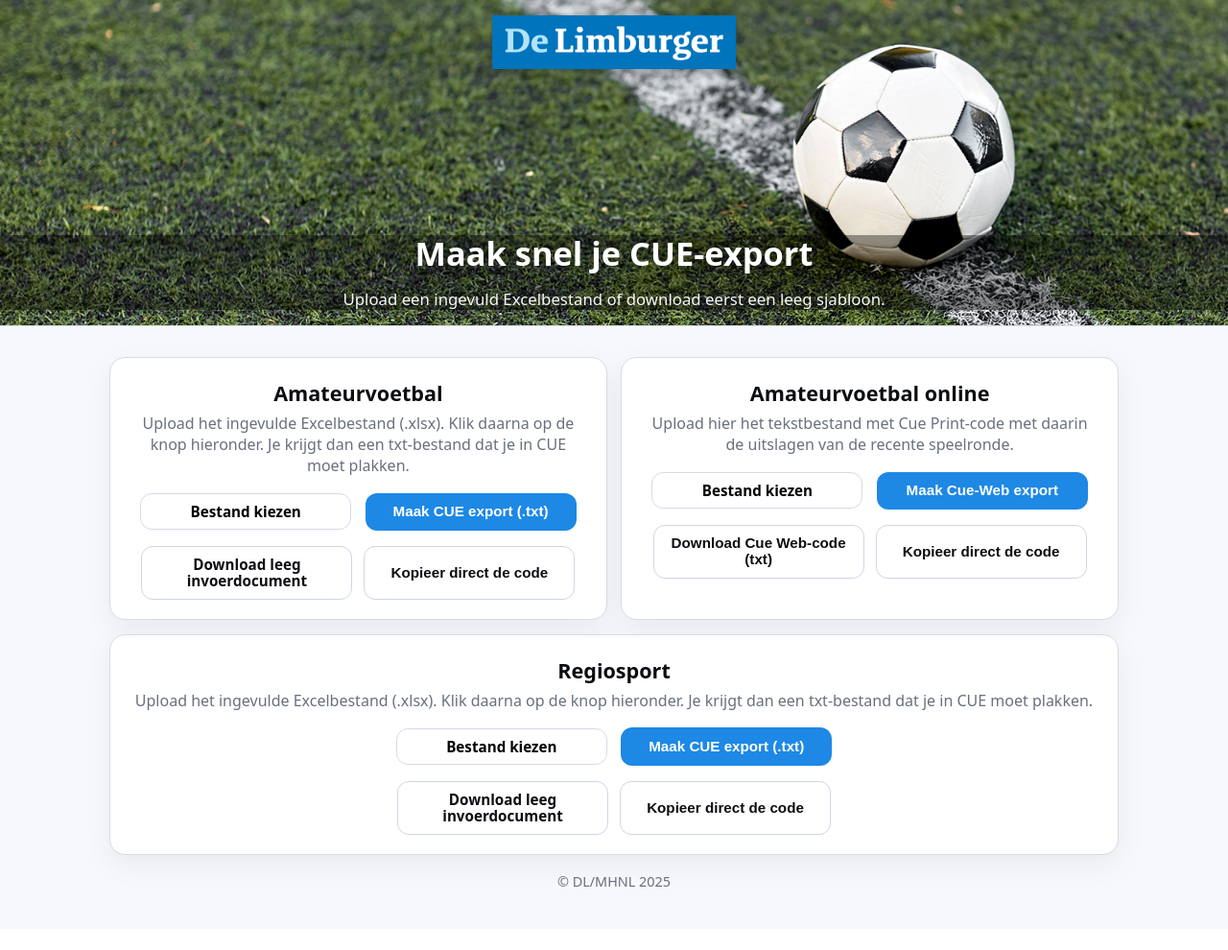
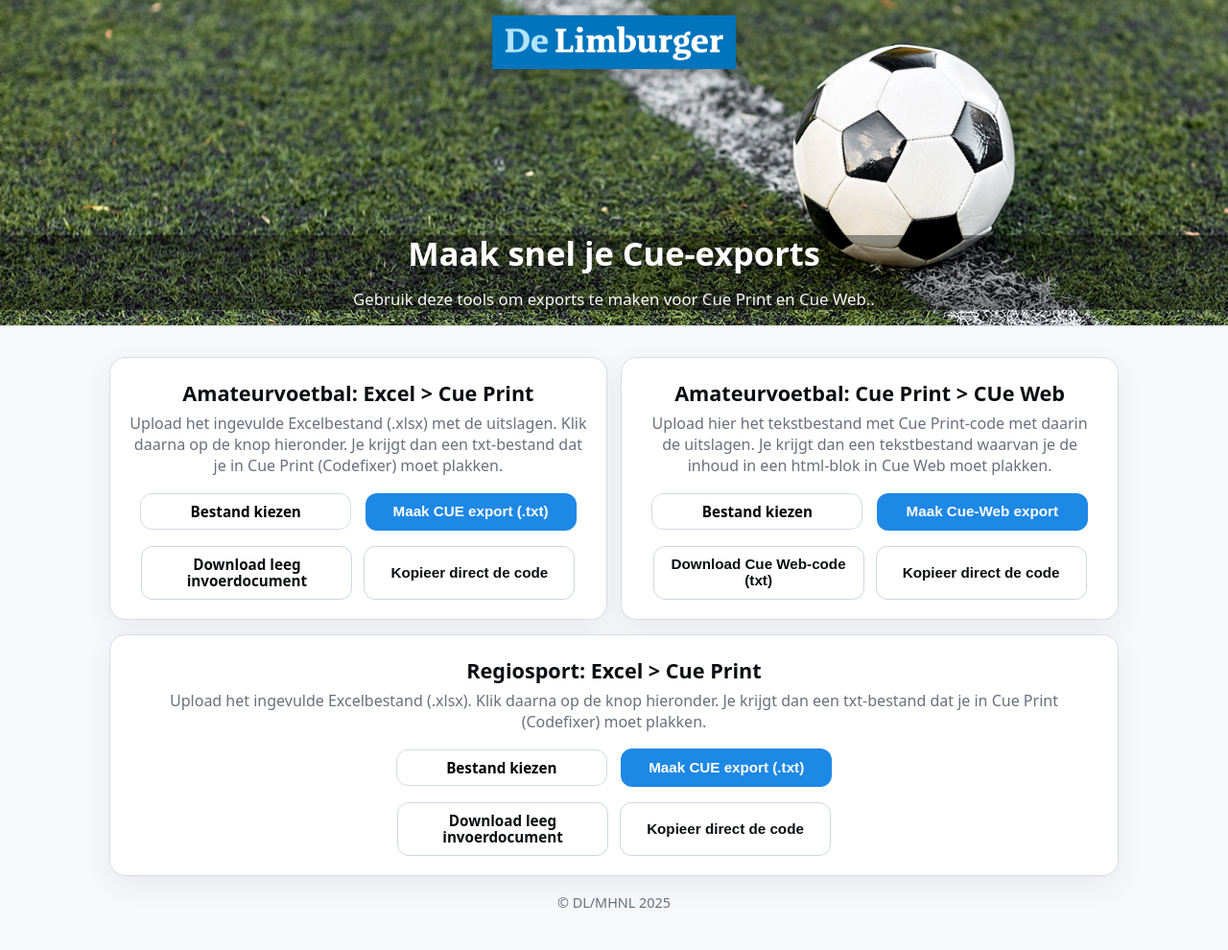
Before and after one commit to torstenfaruhn/test-tool, a Flask app: page / in a window 1280 px wide. Shown: the whole page at 96% size. Before the commit the page ends 924 px from the top, so only its background shows below. Run offline with Flask 3, Linux system fonts and the light colour scheme.

Commit message:
Update text for Cue export sections in HTML

```diff
--- a/templates/index.html
+++ b/templates/index.html
@@ -12,8 +12,8 @@
       <img src="/static/img/hero.jpg" alt="" class="hero__img" />
       <img src="/static/img/logo.png" alt="DL/MHNL" class="hero__logo" />
       <div class="hero__overlay">
-        <h1>Maak snel je CUE-export</h1>
-        <p>Upload een ingevuld Excelbestand of download eerst een leeg sjabloon.</p>
+        <h1>Maak snel je Cue-exports</h1>
+        <p>Gebruik deze tools om exports te maken voor Cue Print en Cue Web..</p>
       </div>
     </section>
 
@@ -23,8 +23,8 @@
         <!-- AMATEUR (links - bestaand, ongewijzigd) -->
         <section class="card">
         <div class="card__head">
-          <h3>Amateurvoetbal</h3>
-          <p>Upload het ingevulde Excelbestand (.xlsx). Klik daarna op de knop hieronder. Je krijgt dan een txt-bestand dat je in CUE moet plakken.</p>
+          <h3>Amateurvoetbal: Excel > Cue Print</h3>
+          <p>Upload het ingevulde Excelbestand (.xlsx) met de uitslagen. Klik daarna op de knop hieronder. Je krijgt dan een txt-bestand dat je in Cue Print (Codefixer) moet plakken.</p>
         </div>
 
         <form action="/convert/amateur" method="post" enctype="multipart/form-data"
@@ -54,8 +54,8 @@
         <!-- AMATEUR ONLINE (rechts - nieuw) -->
         <section class="card">
           <div class="card__head">
-            <h3>Amateurvoetbal online</h3>
-            <p>Upload hier het tekstbestand met Cue Print-code met daarin de uitslagen van de recente speelronde.</p>
+            <h3>Amateurvoetbal: Cue Print > CUe Web</h3>
+            <p>Upload hier het tekstbestand met Cue Print-code met daarin de uitslagen. Je krijgt dan een tekstbestand waarvan je de inhoud in een html-blok in Cue Web moet plakken.</p>
           </div>
 
           <form action="/convert/amateur-online" method="post" enctype="multipart/form-data"
@@ -85,8 +85,8 @@
       <!-- REGIOSPORT -->
       <section class="card">
         <div class="card__head">
-          <h3>Regiosport</h3>
-        <p>Upload het ingevulde Excelbestand (.xlsx). Klik daarna op de knop hieronder. Je krijgt dan een txt-bestand dat je in CUE moet plakken.</p>
+          <h3>Regiosport: Excel > Cue Print</h3>
+        <p>Upload het ingevulde Excelbestand (.xlsx). Klik daarna op de knop hieronder. Je krijgt dan een txt-bestand dat je in Cue Print (Codefixer) moet plakken.</p>
         </div>
 
         <form action="/convert/regiosport" method="post" enctype="multipart/form-data"
```
